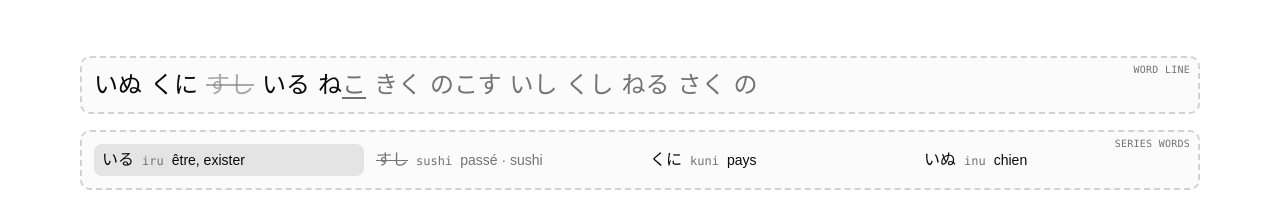
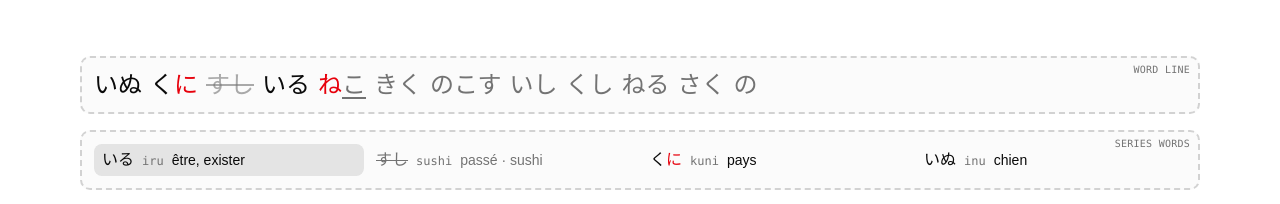
Before and after one commit to mumpkin/keyai, a React (Vite) app in the folder apps/app/: page / in a window 1280 px wide. Shown: the part 134-338 px from the top of the page. Built offline with nearby package versions, Linux system fonts and the light colour scheme.

Commit message:
Show kana typed with a wrong key in red
Co-Authored-By: Claude Opus 5.5 <noreply@anthropic.com>

```diff
--- a/apps/app/src/features/blocking/sample-words.ts
+++ b/apps/app/src/features/blocking/sample-words.ts
@@ -7,6 +7,7 @@ export interface SampleWord {
 	readonly status: WordStatus;
 	readonly kanji?: string;
 	readonly otherSenses?: readonly string[];
+	readonly faultyUnits?: readonly number[];
 	readonly completedUnits?: number;
 	readonly hasPartialInput?: boolean;
 }
@@ -19,7 +20,13 @@ export const SAMPLE_WORDS: readonly SampleWord[] = [
 		kanji: '犬',
 		status: 'done',
 	},
-	{ kana: 'くに', romaji: 'kuni', gloss: 'pays', status: 'done' },
+	{
+		kana: 'くに',
+		romaji: 'kuni',
+		gloss: 'pays',
+		status: 'done',
+		faultyUnits: [1],
+	},
 	{ kana: 'すし', romaji: 'sushi', gloss: 'sushi', status: 'skipped' },
 	{
 		kana: 'いる',
@@ -35,6 +42,7 @@ export const SAMPLE_WORDS: readonly SampleWord[] = [
 		gloss: 'chat',
 		status: 'current',
 		completedUnits: 1,
+		faultyUnits: [0],
 		hasPartialInput: true,
 	},
 	{ kana: 'きく', romaji: 'kiku', gloss: 'écouter', status: 'pending' },
--- /dev/null
+++ b/apps/app/src/features/training/kana-units.tsx
@@ -0,0 +1,64 @@
+import { cva } from 'class-variance-authority';
+import type { SampleWord } from '@/features/blocking/sample-words';
+
+type UnitState = 'typed' | 'faulty' | 'partial' | 'next' | 'pending';
+
+const unitVariants = cva('', {
+	variants: {
+		state: {
+			typed: 'text-foreground',
+			faulty: 'text-destructive',
+			partial:
+				'text-primary/60 underline decoration-2 underline-offset-4',
+			next: 'underline decoration-primary decoration-2 underline-offset-4',
+			pending: '',
+		},
+	},
+});
+
+function currentUnitState(word: SampleWord, unitIndex: number): UnitState {
+	const completedUnits = word.completedUnits ?? 0;
+	if (unitIndex > completedUnits) {
+		return 'pending';
+	}
+	if (unitIndex === completedUnits) {
+		return word.hasPartialInput ? 'partial' : 'next';
+	}
+	return 'typed';
+}
+
+function unitStateOf(word: SampleWord, unitIndex: number): UnitState {
+	if (word.faultyUnits?.includes(unitIndex)) {
+		return 'faulty';
+	}
+	if (word.status === 'current') {
+		return currentUnitState(word, unitIndex);
+	}
+	return word.status === 'done' ? 'typed' : 'pending';
+}
+
+interface UnitView {
+	readonly id: string;
+	readonly unit: string;
+	readonly state: UnitState;
+}
+
+function unitViewsOf(word: SampleWord): UnitView[] {
+	return [...word.kana].map((unit, unitIndex) => ({
+		id: `${unitIndex}:${unit}`,
+		unit,
+		state: unitStateOf(word, unitIndex),
+	}));
+}
+
+interface KanaUnitsProps {
+	readonly word: SampleWord;
+}
+
+export function KanaUnits({ word }: KanaUnitsProps) {
+	return unitViewsOf(word).map(({ id, unit, state }) => (
+		<span key={id} className={unitVariants({ state })}>
+			{unit}
+		</span>
+	));
+}
--- a/apps/app/src/features/training/series-words-recap.tsx
+++ b/apps/app/src/features/training/series-words-recap.tsx
@@ -1,6 +1,7 @@
 import { cva } from 'class-variance-authority';
 import { Placeholder } from '@/features/blocking/placeholder';
 import type { SampleWord } from '@/features/blocking/sample-words';
+import { KanaUnits } from './kana-units';
 import { WordCard } from './word-card';
 
 const entryVariants = cva(
@@ -44,7 +45,7 @@ function RecapEntry({
 						isSkipped ? 'font-kana line-through' : 'font-kana'
 					}
 				>
-					{word.kana}
+					<KanaUnits word={word} />
 				</span>
 				<span className="font-mono text-xs text-muted-foreground">
 					{word.romaji}
--- a/apps/app/src/features/training/word-view.tsx
+++ b/apps/app/src/features/training/word-view.tsx
@@ -1,8 +1,7 @@
 import { cva } from 'class-variance-authority';
 import type { SampleWord } from '@/features/blocking/sample-words';
+import { KanaUnits } from './kana-units';
 import { WordCard } from './word-card';
-
-type UnitState = 'typed' | 'partial' | 'next' | 'pending';
 
 const wordVariants = cva('font-kana leading-tight', {
 	variants: {
@@ -14,51 +13,6 @@ const wordVariants = cva('font-kana leading-tight', {
 		},
 	},
 });
-
-const unitVariants = cva('', {
-	variants: {
-		state: {
-			typed: 'text-foreground',
-			partial:
-				'text-primary/60 underline decoration-2 underline-offset-4',
-			next: 'underline decoration-primary decoration-2 underline-offset-4',
-			pending: '',
-		},
-	},
-});
-
-function unitStateOf(word: SampleWord, unitIndex: number): UnitState {
-	const completedUnits = word.completedUnits ?? 0;
-	if (unitIndex < completedUnits) {
-		return 'typed';
-	}
-	if (unitIndex > completedUnits) {
-		return 'pending';
-	}
-	return word.hasPartialInput ? 'partial' : 'next';
-}
-
-interface UnitView {
-	readonly id: string;
-	readonly unit: string;
-	readonly state: UnitState;
-}
-
-function unitViewsOf(word: SampleWord): UnitView[] {
-	return [...word.kana].map((unit, unitIndex) => ({
-		id: `${unitIndex}:${unit}`,
-		unit,
-		state: unitStateOf(word, unitIndex),
-	}));
-}
-
-function CurrentWordUnits({ word }: { readonly word: SampleWord }) {
-	return unitViewsOf(word).map(({ id, unit, state }) => (
-		<span key={id} className={unitVariants({ state })}>
-			{unit}
-		</span>
-	));
-}
 
 interface WordViewProps {
 	readonly word: SampleWord;
@@ -76,11 +30,7 @@ export function WordView({ word }: WordViewProps) {
 				className={wordVariants({ status: word.status })}
 				style={{ fontSize: 'var(--kana-size)' }}
 			>
-				{word.status === 'current' ? (
-					<CurrentWordUnits word={word} />
-				) : (
-					word.kana
-				)}
+				<KanaUnits word={word} />
 			</span>
 			{isFinished && <WordCard word={word} />}
 		</span>
```
